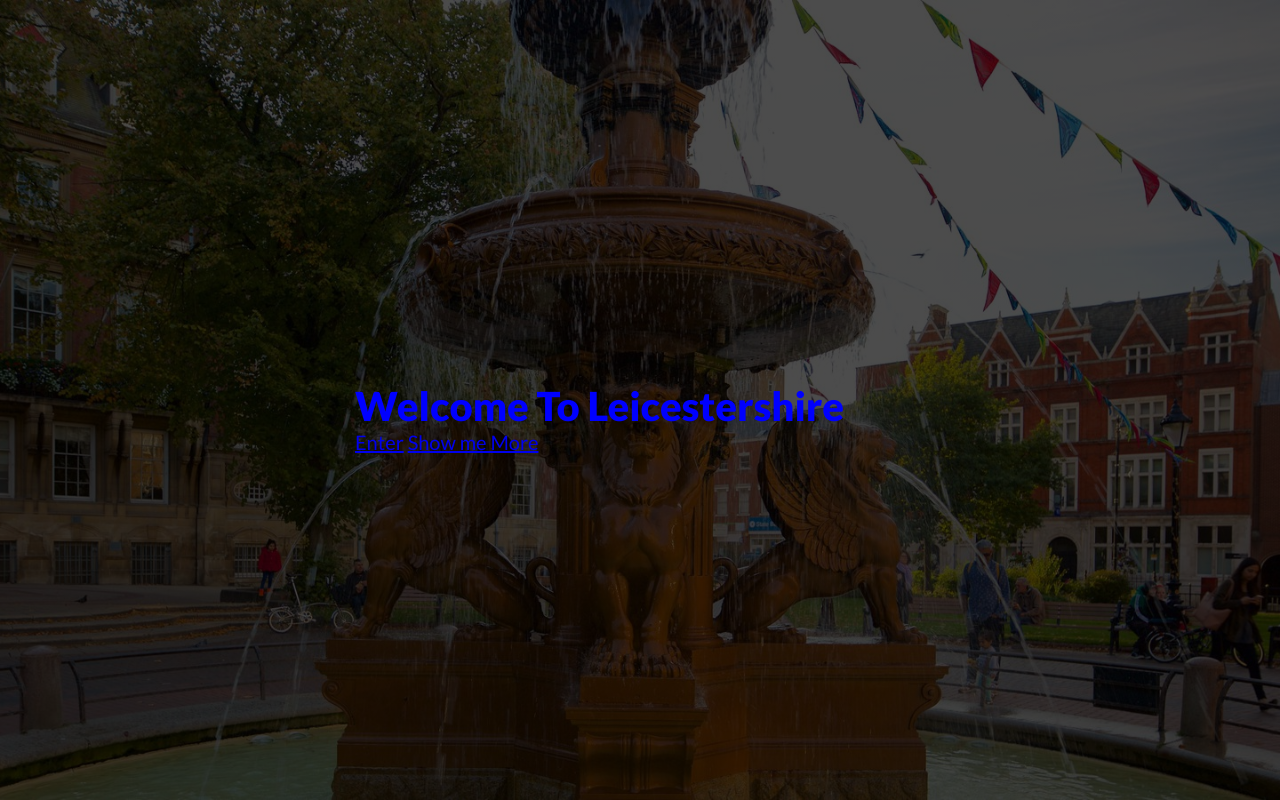
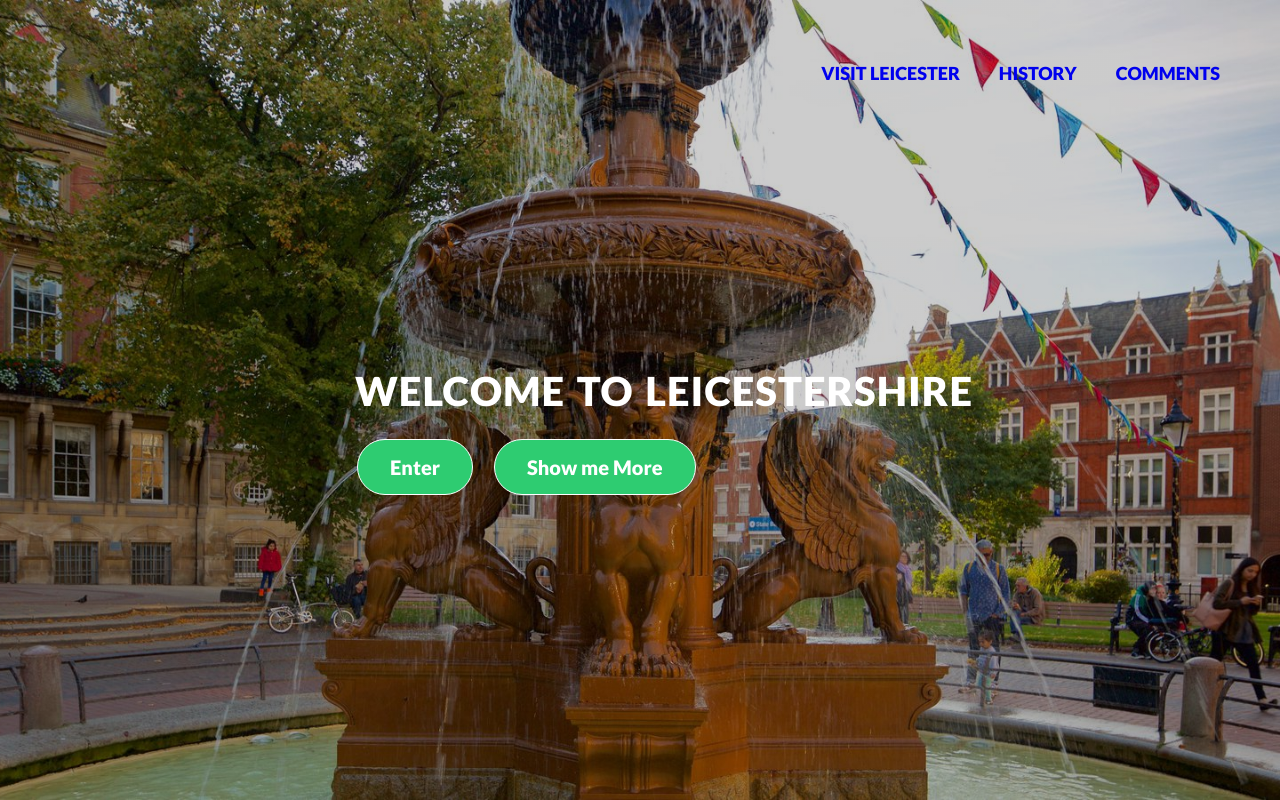
Before and after one commit to kasimbutt/Website, a plain HTML site: page index.html in a window 1280 px wide. Shown: the top 800 px of the page. Drawn offline with Linux system fonts and the light colour scheme.

Commit message:
Buttons/Nav Bar with css
Created buttons and nav bar with some css, this will be displayed as a single page website.

```diff
--- a/css/style.css
+++ b/css/style.css
@@ -18,8 +18,20 @@ html {
   margin: 0 auto;
 }
 
+h1 {
+  margin: 0;
+  margin-bottom: 20px;
+  color: #fff;
+  font-size: 200%;
+  font-weight: bold;
+  text-transform: uppercase;
+  letter-spacing: 1px;
+  word-spacing: 3px;
+}
+
+/*Header*/
 header {
-  background-image: linear-gradient(rgba(0,0,0,0.7), rgba(0,0,0,0.7)), url(img/fountain.jpg);/* gradient has allowed a darker background for clear text*/
+  background-image: linear-gradient(rgba(0,0,0,0.2), rgba(0,0,0,0.2)), url(img/fountain.jpg);/* gradient has allowed a darker background for clear text*/
   background-size: cover;
   background-position: center;
   height: 100vh;
@@ -33,3 +45,77 @@ header {
   left: 50%;
   transform: translate(-25%, -25%);
 }
+/*Header*/
+
+
+
+/* button css*/
+.btn:link,/*each button will look the same once clicked and visited*/
+.btn:visited {
+  display: inline-block;
+  padding: 10px 20px;
+  font-weight: 300;
+  font-weight: bold;
+  text-decoration: none;
+  border-radius: 200px;
+  color: #fff;
+  border 1px solid;
+   border: none;
+   padding: 15px 32px;
+   text-align: center;
+   text-decoration: none;
+   margin: 4px 2px;
+   cursor: pointer;
+}
+
+.btn:hover,
+.btn:active {
+  color: #2980b9;
+
+}
+
+.btn-first:link,
+.btn-first:visited {
+  background-color: #2ecc71;
+  border: 1px solid #fff;
+  margin-right: 15px;
+
+}
+
+.btn-second:link,
+.btn-second:visited {
+  border: 1px solid #fff;
+  background-color: #2ecc71;
+}
+/*end of button css*/
+
+/* nav bar*/
+.nav-bar {
+  float: right;
+  list-style: none;
+  margin-top: 60px;
+  margin-right: 60px;
+  font-weight: bold;
+}
+
+.nav-bar li {
+  display: inline-block;
+  margin-left: 35px;
+}
+
+.nav-bar li a:link,
+.nav-bar li a:visited {
+  color:;
+  padding: 8px 0;
+  text-decoration: none;
+  text-transform: uppercase;
+  font-size: 90%;
+  border-bottom: 2px solid transparent;
+  transition: border-bottom 0.2s;
+}
+
+.nav-bar li a:hover,
+.nav-bar li a:active {
+  border-bottom: 2px solid #2ecc71;
+}
+/*nav bar*/
--- a/index.html
+++ b/index.html
@@ -15,10 +15,17 @@
 <body>
 
 <header>
+  <nav>
+    <ul class="nav-bar">
+      <li><a href="#">visit leicester</a></li>
+      <li><a href="#">History</a></li>
+      <li><a href="#">Comments</a></li>
+
+  </nav>
 <div class="welcome-text-box">
   <h1>Welcome To Leicestershire</h1>
-  <a href="#">Enter</a>
-  <a href="#">Show me More</a>
+  <a class="btn btn-first" href="#">Enter</a>
+  <a class="btn btn-second" href="#">Show me More</a>
 </div>
 </header>
 </body>
```
